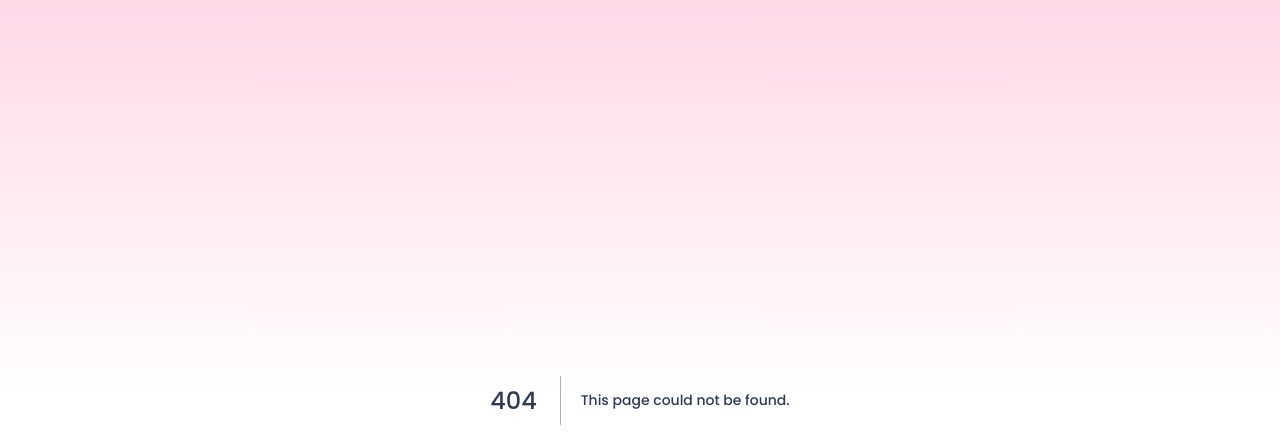
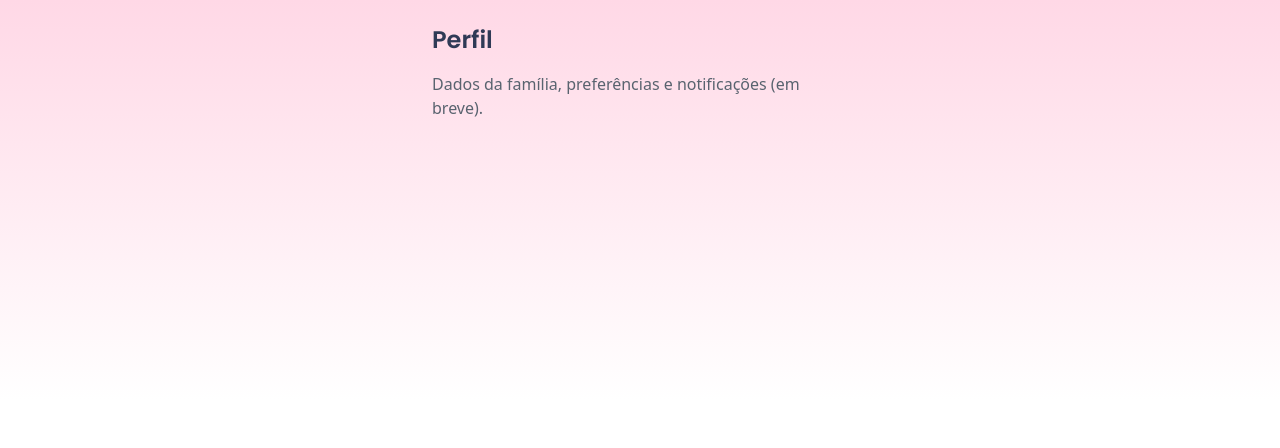
Before and after one commit to simonebrusco/materna360-app, a Next.js app in the folder materna360_starter/: page /profile in a window 1280 px wide. Before the commit this address had no page. Shown: the top 448 px of the page. Built offline with nearby package versions, Linux system fonts and the light colour scheme.

Commit message:
Create page.jsx

```diff
--- /dev/null
+++ b/materna360_starter/app/profile/page.jsx
@@ -0,0 +1,10 @@
+export const metadata = { title: "Perfil • Materna360" };
+
+export default function ProfilePage() {
+  return (
+    <main className="mx-auto max-w-md px-4 py-6 space-y-4">
+      <h1 className="text-2xl font-semibold">Perfil</h1>
+      <p className="text-brand-slate">Dados da família, preferências e notificações (em breve).</p>
+    </main>
+  );
+}
```
